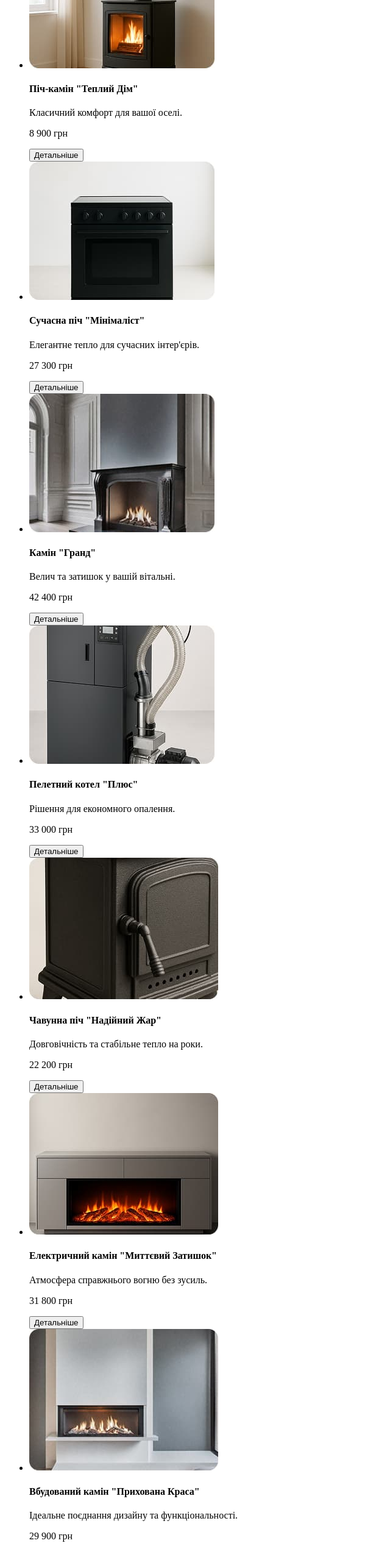
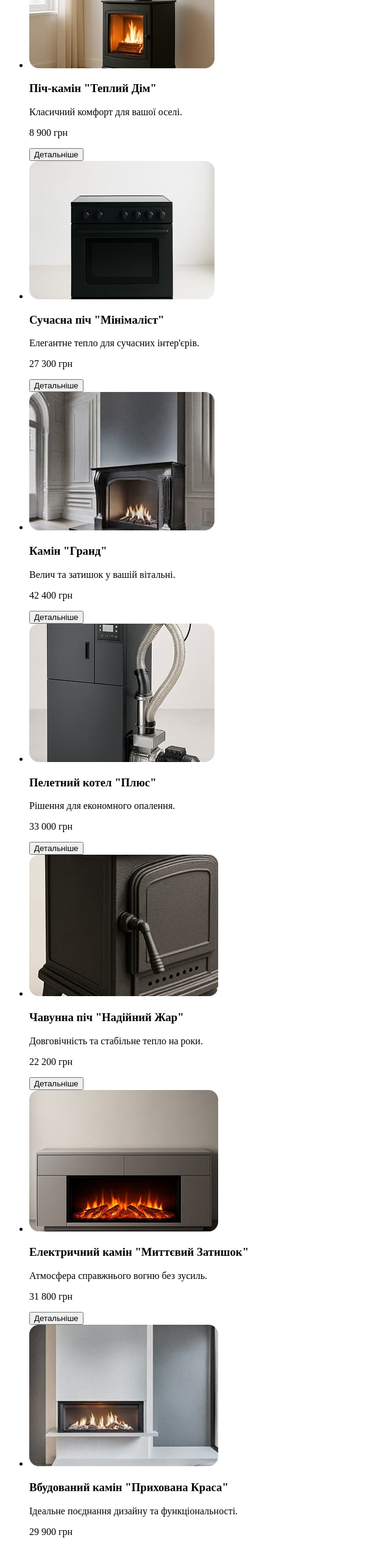
Before and after one commit to Oleksandr-Sainchuk/UMT-markup-practice-Sainchuk, a plain HTML site: page index.html in a window 1280 px wide. Shown: the part 2560-5096 px from the top of the page at 61% size, without its empty margins (0-640 px from the left). Drawn offline with Linux system fonts and the light colour scheme.

Commit message:
Fix tags

```diff
--- a/index.html
+++ b/index.html
@@ -87,77 +87,77 @@
                 <ul>
                     <li>
                         <img src="./images/warm-home.jpg" alt='Піч-камін "Теплий Дім"' />
-                        <h4>Піч-камін "Теплий Дім"</h4>
+                        <h3>Піч-камін "Теплий Дім"</h3>
                         <p>Класичний комфорт для вашої оселі.</p>
                         <p>8 900 грн</p>
                         <button type="button">Детальніше</button>
                     </li>
                     <li>
                         <img src="./images/minimalist.jpg" alt='Сучасна піч "Мінімаліст"' />
-                        <h4>Сучасна піч "Мінімаліст"</h4>
+                        <h3>Сучасна піч "Мінімаліст"</h3>
                         <p>Елегантне тепло для сучасних інтер'єрів.</p>
                         <p>27 300 грн</p>
                         <button type="button">Детальніше</button>
                     </li>
                     <li>
                         <img src="./images/grand.jpg" alt='Камін "Гранд"' />
-                        <h4>Камін "Гранд"</h4>
+                        <h3>Камін "Гранд"</h3>
                         <p>Велич та затишок у вашій вітальні.</p>
                         <p>42 400 грн</p>
                         <button type="button">Детальніше</button>
                     </li>
                     <li>
                         <img src="./images/kettle-plus.jpg" alt='Пелетний котел "Плюс"' />
-                        <h4>Пелетний котел "Плюс"</h4>
+                        <h3>Пелетний котел "Плюс"</h3>
                         <p>Рішення для економного опалення.</p>
                         <p>33 000 грн</p>
                         <button type="button">Детальніше</button>
                     </li>
                     <li>
                         <img src="./images/reliable-heat.jpg" alt='Чавунна піч "Надійний Жар"' />
-                        <h4>Чавунна піч "Надійний Жар"</h4>
+                        <h3>Чавунна піч "Надійний Жар"</h3>
                         <p>Довговічність та стабільне тепло на роки.</p>
                         <p>22 200 грн</p>
                         <button type="button">Детальніше</button>
                     </li>
                     <li>
                         <img src="./images/instant-confort.jpg" alt='Електричний камін "Миттєвий Затишок"' />
-                        <h4>Електричний камін "Миттєвий Затишок"</h4>
+                        <h3>Електричний камін "Миттєвий Затишок"</h3>
                         <p>Атмосфера справжнього вогню без зусиль.</p>
                         <p>31 800 грн</p>
                         <button type="button">Детальніше</button>
                     </li>
                     <li>
                         <img src="./images/hidden-beauty.jpg" alt='Вбудований камін "Прихована Краса"' />
-                        <h4>Вбудований камін "Прихована Краса"</h4>
+                        <h3>Вбудований камін "Прихована Краса"</h3>
                         <p>Ідеальне поєднання дизайну та функціональності.</p>
                         <p>29 900 грн</p>
                         <button type="button">Детальніше</button>
                     </li>
                     <li>
                         <img src="./images/powerful-heat.jpg" alt='Піч-булерьян "Потужне Тепло"' />
-                        <h4>Піч-булерьян "Потужне Тепло"</h4>
+                        <h3>Піч-булерьян "Потужне Тепло"</h3>
                         <p>Швидкий обігрів великих приміщень.</p>
                         <p>18 900 грн</p>
                         <button type="button">Детальніше</button>
                     </li>
                     <li>
                         <img src="./images/fire-aethetics.jpg" alt='Декоративний камін "Естетика Вогню"' />
-                        <h4>Декоративний камін "Естетика Вогню"</h4>
+                        <h3>Декоративний камін "Естетика Вогню"</h3>
                         <p>Створіть унікальний акцент у своєму інтер'єрі.</p>
                         <p>22 000 грн</p>
                         <button type="button">Детальніше</button>
                     </li>
                     <li>
                         <img src="./images/warmth-tradition.jpg" alt='Дров&apos;яна піч "Традиція Тепла"' />
-                        <h4>Дров'яна піч "Традиція Тепла"</h4>
+                        <h3>Дров'яна піч "Традиція Тепла"</h3>
                         <p>Перевірений часом спосіб зігріти ваш дім.</p>
                         <p>15 000 грн</p>
                         <button type="button">Детальніше</button>
                     </li>
                     <li>
                         <img src="./images/evening-lights.jpg" alt='Садова піч "Вечірні Вогні"' />
-                        <h4>Садова піч "Вечірні Вогні"</h4>
+                        <h3>Садова піч "Вечірні Вогні"</h3>
                         <p>Додайте шарму вашим посиденькам на свіжому повітрі.</p>
                         <p>13 500 грн</p>
                         <button type="button">Детальніше</button>
```
